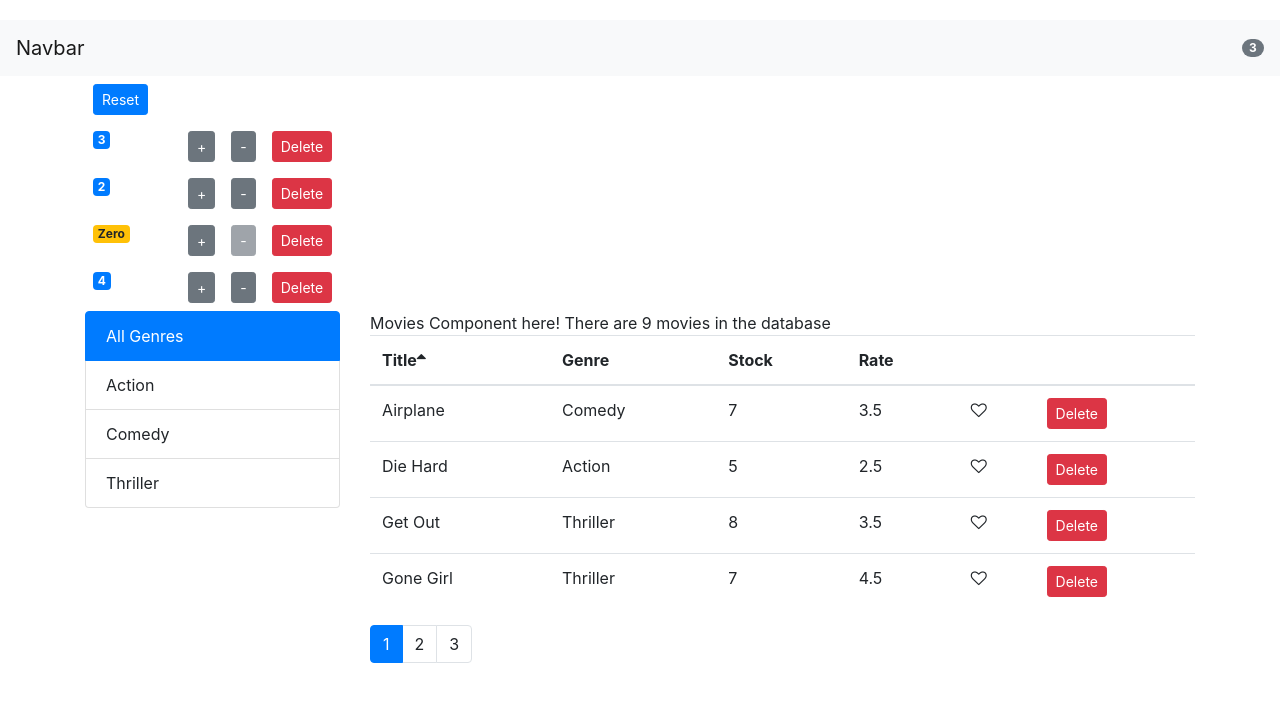
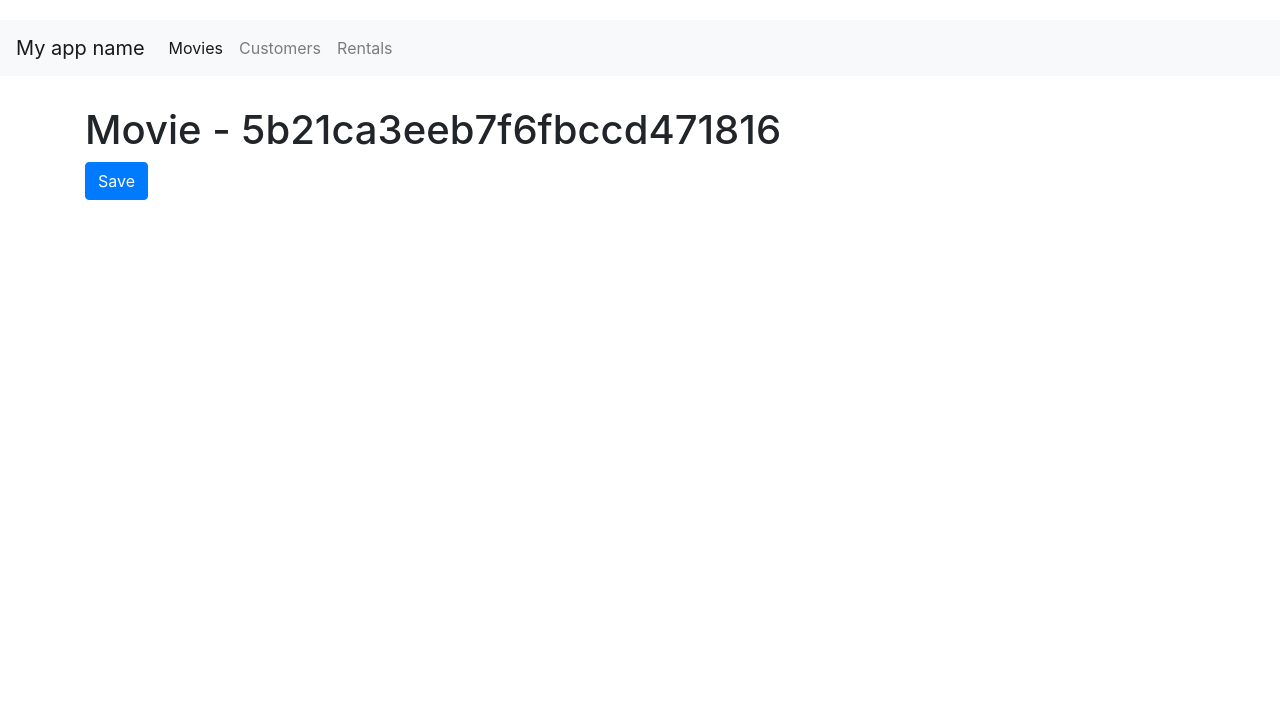
Before and after one commit to arkadi81/react-tutorial, a React (Create React App) app in the folder frontend/: page /movies/5b21ca3eeb7f6fbccd471816 in a window 1280 px wide. Shown: the top 702 px of the page. Built offline with nearby package versions, Linux system fonts and the light colour scheme.

Commit message:
routing and navigation added

```diff
--- a/frontend/package.json
+++ b/frontend/package.json
@@ -9,6 +9,7 @@
     "prop-types": "^15.6.2",
     "react": "^16.8.6",
     "react-dom": "^16.8.6",
+    "react-router-dom": "^5.1.2",
     "react-scripts": "3.0.1"
   },
   "scripts": {
--- a/frontend/src/App.js
+++ b/frontend/src/App.js
@@ -1,4 +1,5 @@
 import React, { Component } from "react";
+import { Route, Switch, Redirect } from "react-router-dom";
 // import logo from './logo.svg';
 // import Table from "./components/tableComponent";
 import Navbar from "./components/navbar";
@@ -7,8 +8,11 @@ import Navbar from "./components/navbar";
 // import Counter from "./components/counters";
 import Movies from "./components/movies";
 import Counters from "./components/counters";
-
 import "./App.css";
+import Customers from "./components/customers";
+import Rentals from "./components/rentals";
+import NotFound from "./components/notFound";
+import MovieForm from "./components/movieForm";
 
 class App extends Component {
   state = {
@@ -109,16 +113,23 @@ class App extends Component {
             counters={this.state.counters}
           />*/}
 
-          <Counters
+          {/* <Counters
             counters={this.state.counters}
             onReset={this.handleReset}
             onIncrement={this.handleIncrement}
             onDecrement={this.handleDecrement}
             onDelete={this.handleDelete}
-          />
-          <Movies />
-          {/* <CRUDTemplate /> */}
-          {/*<Table />*/}
+          /> */}
+          <Switch>
+            <Route path="/movies/:id" component={MovieForm} />
+            <Route path="/movies" component={Movies} />
+            <Route path="/customers" component={Customers} />
+            <Route path="/rentals" component={Rentals} />
+            <Route path="/not-found" component={NotFound} />
+            <Redirect from="/" exact to="/movies"></Redirect>
+            {/* <Route path="/" exact component={Movies} /> */}
+            <Redirect to="/not-found" />
+          </Switch>
         </main>
       </React.Fragment>
     );
--- /dev/null
+++ b/frontend/src/components/customers.jsx
@@ -0,0 +1,9 @@
+import React, { Component } from "react";
+class Customers extends Component {
+  state = {};
+  render() {
+    return <h1>Customers</h1>;
+  }
+}
+
+export default Customers;
--- /dev/null
+++ b/frontend/src/components/movieForm.jsx
@@ -0,0 +1,20 @@
+import React, { Component } from "react";
+
+class MovieForm extends Component {
+  save = () => {
+    this.props.history.push("/movies");
+  };
+
+  render() {
+    return (
+      <React.Fragment>
+        <h1>Movie - {this.props.match.params.id}</h1>
+        <button type="button" className="btn btn-primary" onClick={this.save}>
+          Save
+        </button>
+      </React.Fragment>
+    );
+  }
+}
+
+export default MovieForm;
--- a/frontend/src/components/moviesTable.jsx
+++ b/frontend/src/components/moviesTable.jsx
@@ -1,10 +1,15 @@
 import React, { Component } from "react";
 import Like from "./common/like";
 import Table from "./common/table";
+import { Link } from "react-router-dom";
 
 class MoviesTable extends Component {
   columns = [
-    { path: "title", label: "Title" },
+    {
+      path: "title",
+      label: "Title",
+      content: movie => <Link to={`/movies/${movie._id}`}>{movie.title}</Link>
+    },
     { path: "genre.name", label: "Genre" },
     { path: "numberInStock", label: "Stock" },
     { path: "dailyRentalRate", label: "Rate" },
--- a/frontend/src/components/navbar.jsx
+++ b/frontend/src/components/navbar.jsx
@@ -1,5 +1,6 @@
 import React, { Component } from "react";
 
+import { NavLink, Link } from "react-router-dom";
 // if we wanted to have the Navbar as stateless functional component, we could also do:
 /*const Navbar = props => {
   return (
@@ -20,14 +21,28 @@ class Navbar extends Component {
   render() {
     const { totalCounters } = this.props;
     return (
-      <nav className="navbar navbar-light bg-light">
-        <a className="navbar-brand" href="#">
-          Navbar
-        </a>
-        <span className="badge badge-pill badge-secondary">
+      <nav className="navbar navbar-expand-lg navbar-light bg-light">
+        <Link className="navbar-brand" to="/">
+          My app name
+        </Link>
+        <div className="collapse navbar-collapse">
+          <div className="navbar-nav">
+            <NavLink className="nav-iem nav-link" to="/movies">
+              Movies
+            </NavLink>
+            <NavLink className="nav-iem nav-link" to="/customers">
+              Customers
+            </NavLink>
+            <NavLink className="nav-iem nav-link" to="/rentals">
+              Rentals
+            </NavLink>
+          </div>
+        </div>
+
+        {/* <span className="badge badge-pill badge-secondary">
           {totalCounters}
-          {/* look, a comment*/}
-        </span>
+
+        </span> */}
       </nav>
     );
   }
--- /dev/null
+++ b/frontend/src/components/notFound.jsx
@@ -0,0 +1,9 @@
+import React, { Component } from "react";
+class NotFound extends Component {
+  state = {};
+  render() {
+    return <h1>Not Found 404</h1>;
+  }
+}
+
+export default NotFound;
--- /dev/null
+++ b/frontend/src/components/rentals.jsx
@@ -0,0 +1,9 @@
+import React, { Component } from "react";
+class Rentals extends Component {
+  state = {};
+  render() {
+    return <h1>Rentals</h1>;
+  }
+}
+
+export default Rentals;
--- a/frontend/src/index.css
+++ b/frontend/src/index.css
@@ -13,6 +13,10 @@ code {
     monospace;
 }
 
+.navbar {
+  margin-bottom: 30px;
+}
+
 .clickable {
   cursor: pointer;
 }
--- a/frontend/src/index.js
+++ b/frontend/src/index.js
@@ -1,5 +1,6 @@
 import React from "react";
 import ReactDOM from "react-dom";
+import { BrowserRouter } from "react-router-dom";
 import "./index.css";
 import App from "./App";
 import * as serviceWorker from "./serviceWorker";
@@ -13,7 +14,12 @@ import "font-awesome/css/font-awesome.css";
 // note that during build, env variables are injected into build as static constants
 console.log(process.env);
 
-ReactDOM.render(<App />, document.getElementById("root"));
+ReactDOM.render(
+  <BrowserRouter>
+    <App />
+  </BrowserRouter>,
+  document.getElementById("root")
+);
 
 // If you want your app to work offline and load faster, you can change
 // unregister() to register() below. Note this comes with some pitfalls.
```
Also changed, not shown: 2 other files (tests, documents, lock files or other folders).
